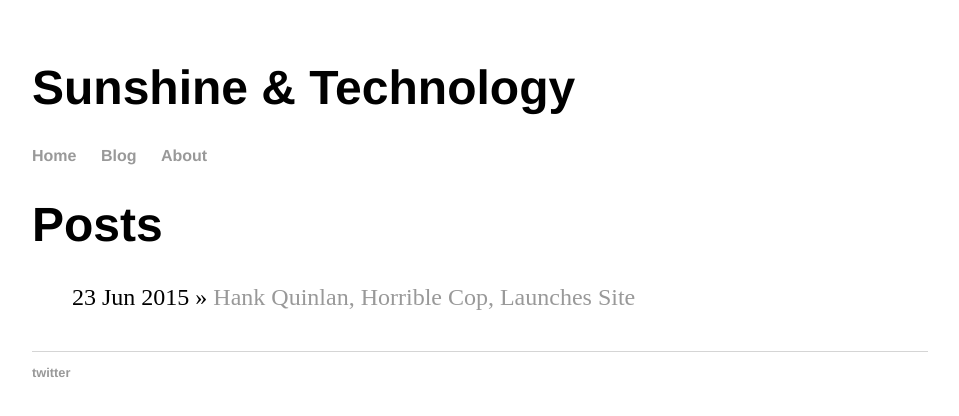
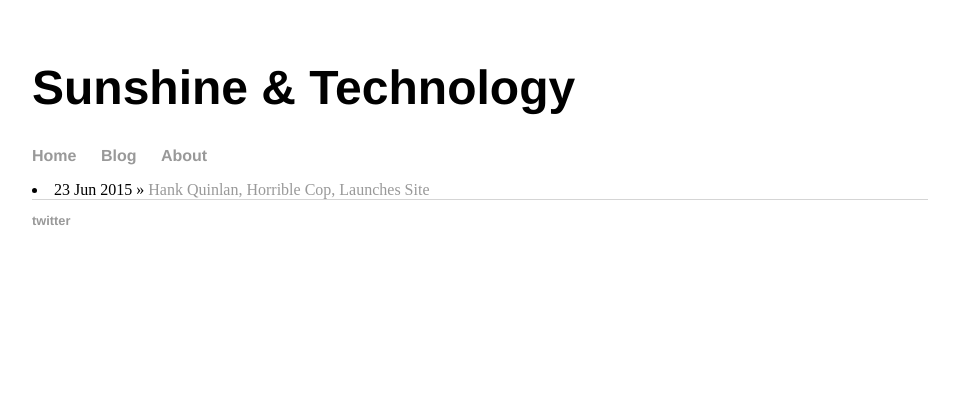
Before and after one commit to camblyth/camblyth.github.io, a Jekyll site: the page built from blog/index.html, in a window 1280 px wide. Shown: the top 416 px of the page, without its empty margins (160-1119 px from the left). Built offline with Jekyll 4.4.1, drawn with Linux system fonts in a browser that asks for light colours.

Commit message:
Update index.html

```diff
--- a/blog/index.html
+++ b/blog/index.html
@@ -3,8 +3,6 @@ layout: default
 title: Posts – Sunshine & Technology
 paginate: 5
 ---
-	<h1>Posts</h1>
-	<ul class="posts">
 
 	  {% for post in site.posts %}
 	    <li><span>{{ post.date | date_to_string }}</span> » <a href="{{ post.url }}" title="{{ post.title }}">{{ post.title }}</a></li>
```
